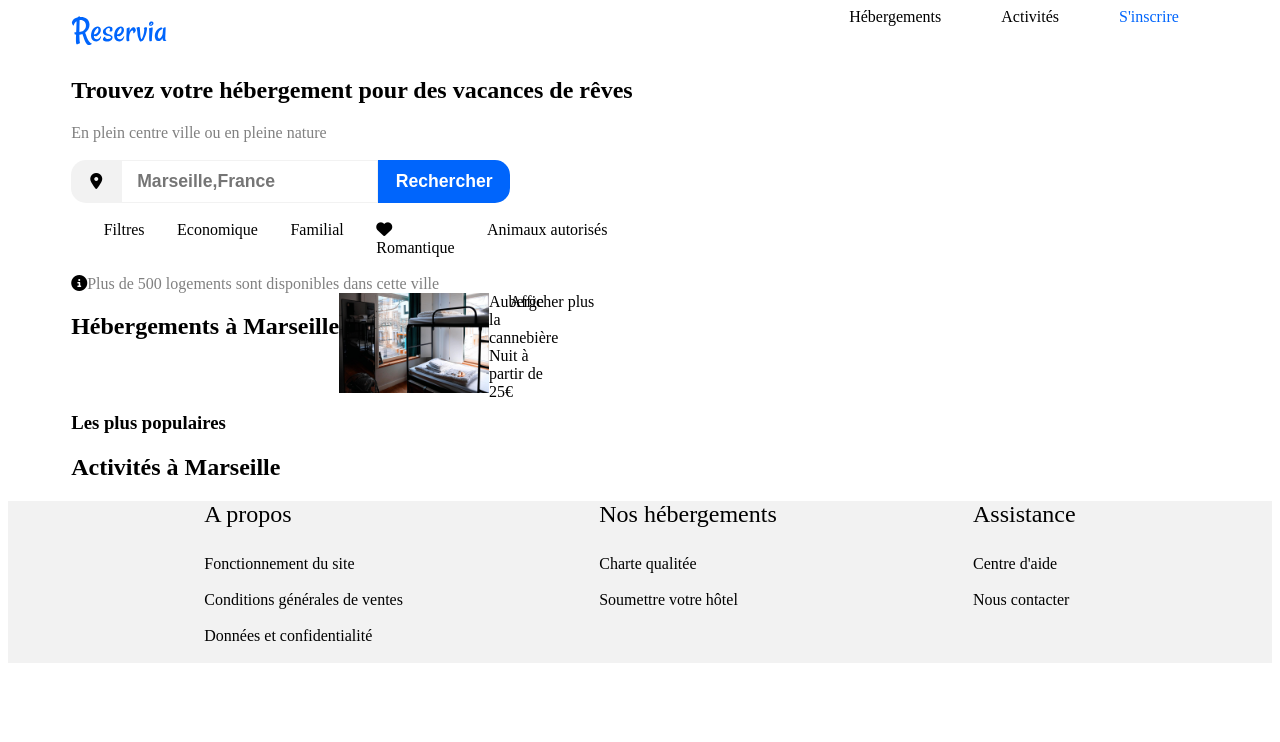
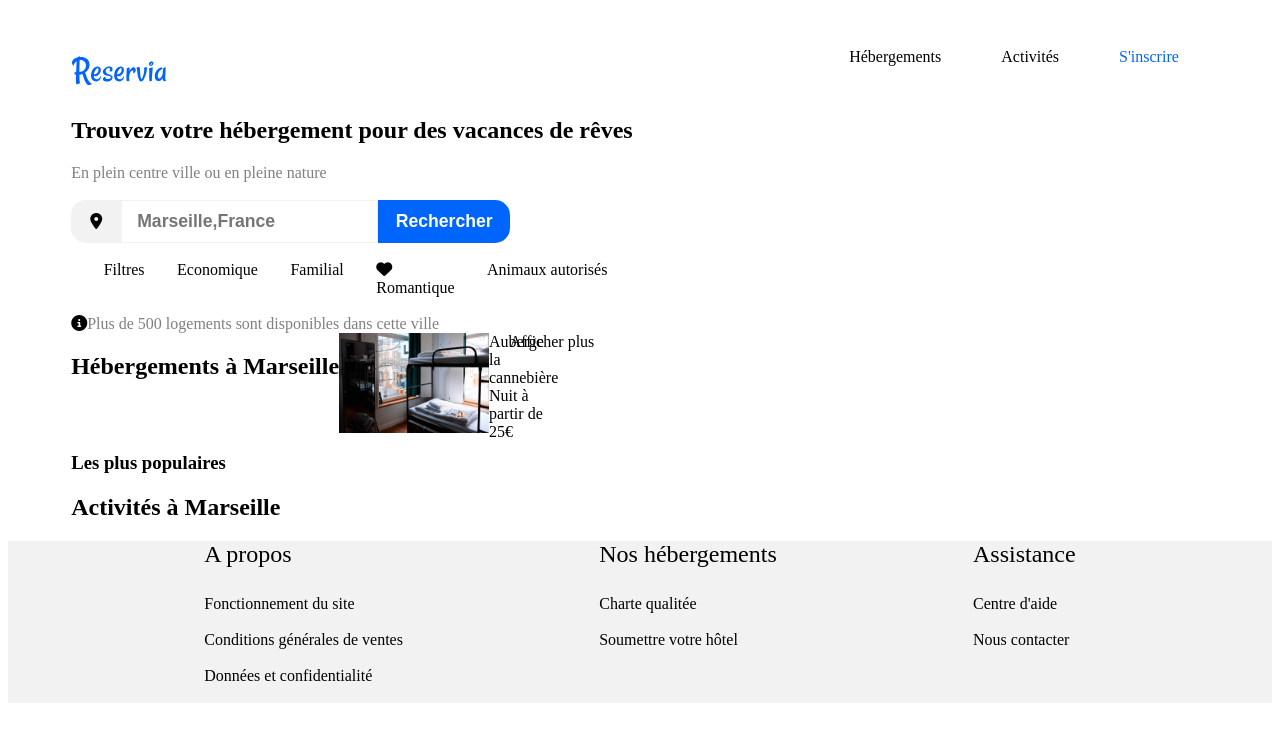
Before and after one commit to Smarty37/OpenclassroomsProject, a plain HTML site: page index.html in a window 1280 px wide. Drawn offline with Linux system fonts and the light colour scheme; a web font is replaced by a local one.

Commit message:
oubli dans la barre de navigation

```diff
--- a/styles.css
+++ b/styles.css
@@ -22,9 +22,15 @@ nav{
 	display: flex;
 	justify-content: space-evenly;
 }
+
+nav div{
+    padding-top: 40px;
+}
+
 nav a{
     padding: 40px 30px 0;
 }
+
 nav div a:hover{
     color: #0065FC;
     border-top: 2px solid #0065FC;
```
